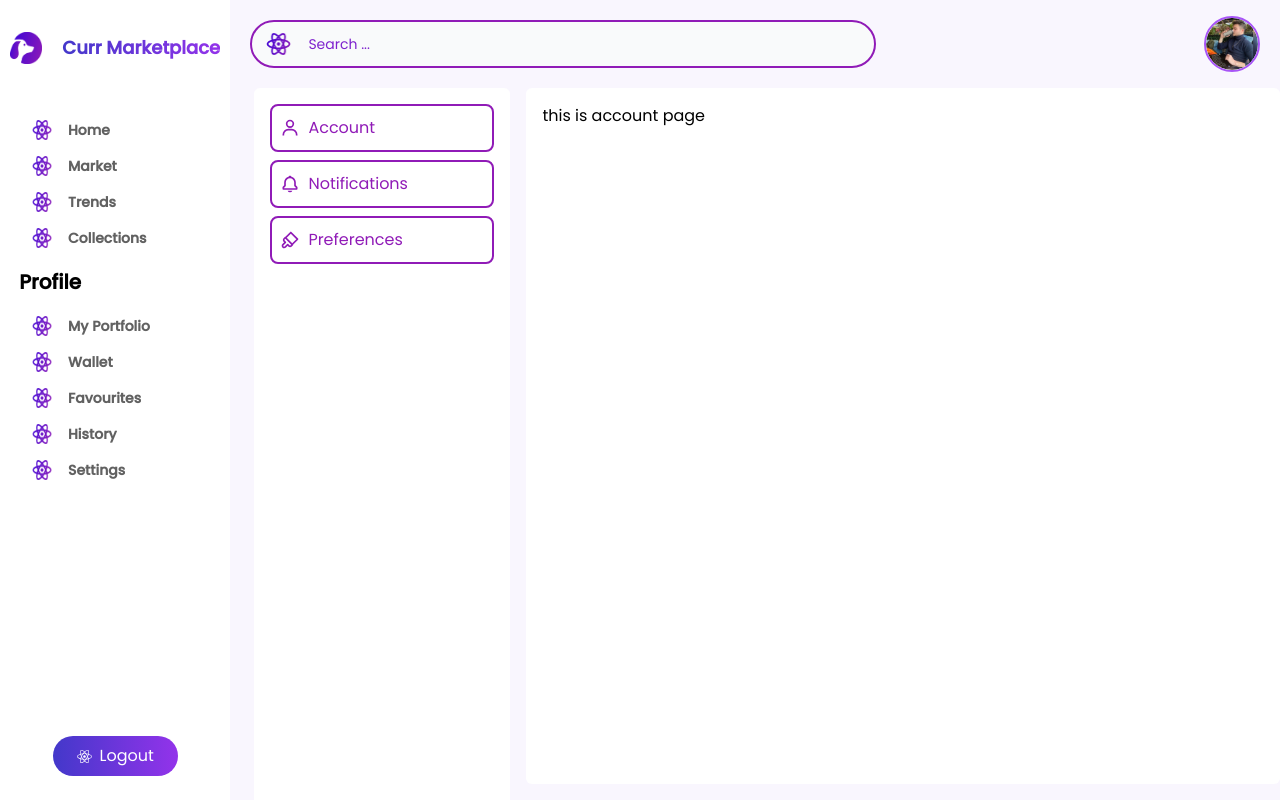
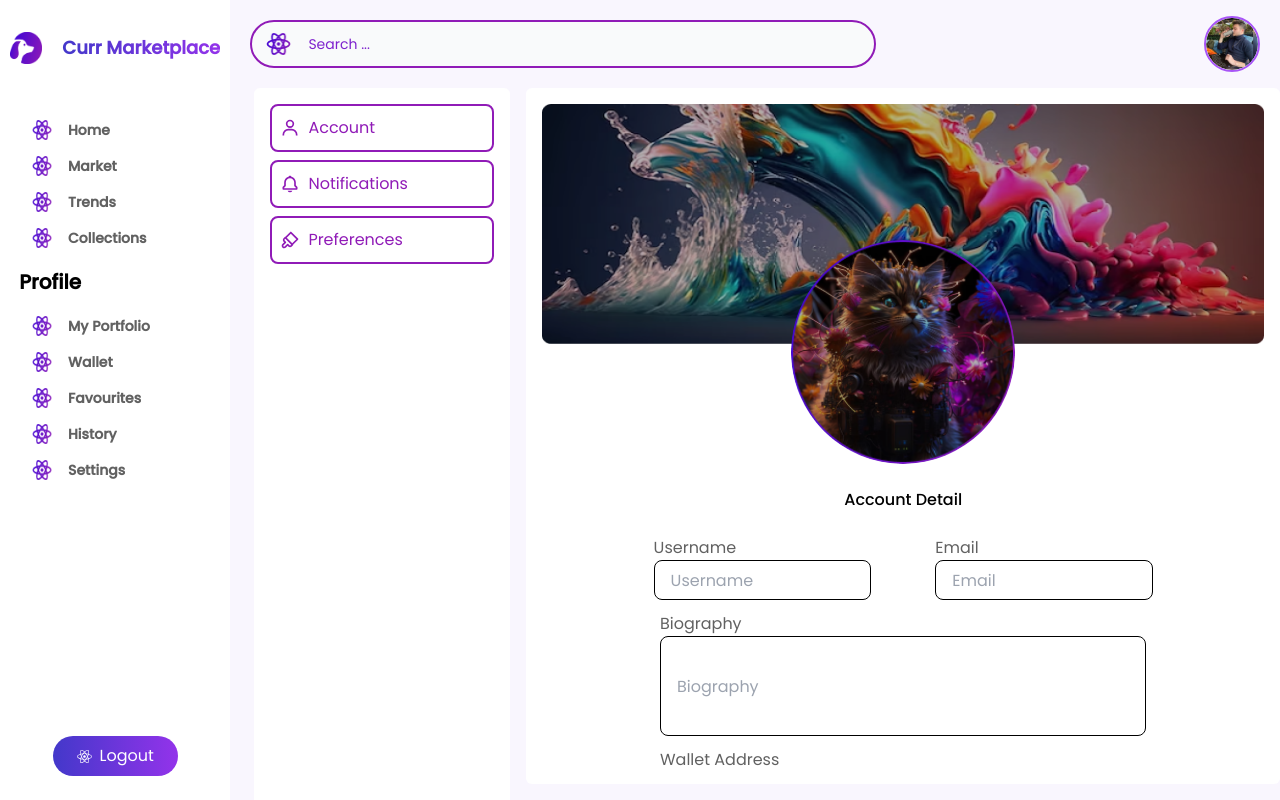
Before and after one commit to Curr-MarketPlace/web, a Next.js app: page /Settings/Account in a window 1280 px wide. Built offline with nearby package versions, Linux system fonts and the light colour scheme.

Commit message:
created: account settings page

```diff
--- /dev/null
+++ b/app/Settings/Account/InputGroup.tsx
@@ -0,0 +1,47 @@
+import React from 'react'
+
+const InputGroup = () => {
+  return (
+    <div className='flex justify-center items-center flex-col gap-3 w-full h-full '>
+      <div className='flex flex-col md:flex-row md:gap-16 gap-2  '>
+        <div className='flex flex-col'>
+          <p className='text-[#616161]'>Username</p>
+          <input
+            type='text'
+            placeholder='Username'
+            className='md:w-[17vw] w-full h-[40px] rounded-lg border  border-black px-4'
+          />
+        </div>
+        <div className='flex flex-col'>
+          <p className='text-[#616161]'>Email</p>
+
+          <input
+            type='text'
+            placeholder='Email'
+            className='md:w-[17vw] w-full  h-[40px] rounded-lg border border-black px-4'
+          />
+        </div>
+      </div>
+      <div className='flex flex-col'>
+        <p className='text-[#616161]'>Biography</p>
+
+        <input
+          type='text'
+          placeholder='Biography'
+          className='md:w-[38vw] w-full h-[100px] rounded-lg border border-black px-4 '
+        />
+      </div>
+      <div className='flex flex-col'>
+        <p className='text-[#616161]'>Wallet Address</p>
+
+        <input
+          type='text'
+          placeholder='Wallet Address'
+          className='md:w-[38vw] w-full h-[40px] rounded-lg border border-black px-4 '
+        />
+      </div>
+    </div>
+  )
+}
+
+export default InputGroup
--- a/app/Settings/Account/page.tsx
+++ b/app/Settings/Account/page.tsx
@@ -1,8 +1,33 @@
+import Image from 'next/image'
 import React from 'react'
-
+import InputGroup from './InputGroup'
 const page = () => {
   return (
-    <div>this is account page</div>
+    <div className='h-full w-full  overflow-y-auto gap-6 flex flex-col '>
+      <div className='relative min-h-[24vh] md:min-h-[45vh] w-full  flex justify-center '>
+        <div className='md:h-60 h-44 w-full absolute rounded-md '>
+          <Image
+            src={'/AccountSettingsBackGround.png'}
+            alt='bgSettingsAcc'
+            fill
+          />
+        </div>
+        <div className='relative md:h-56 md:w-56 h-28 w-28 self-end  rounded-full  flex '>
+          <Image
+            src={'/AccountSettingsProfile.png'}
+            fill
+            alt='profileSettings'
+            className='rounded-full'
+          />
+        </div>
+      </div>
+      <p className='flex items-center justify-center font-medium text-base'>
+        Account Detail
+      </p>
+      <div className='md:px-24  flex items-center justify-center'>
+        <InputGroup />
+      </div>
+    </div>
   )
 }
 
--- a/app/Settings/page.tsx
+++ b/app/Settings/page.tsx
@@ -1,15 +1,15 @@
 import React from 'react'
 import ButtonGroup from './Components/ButtonGroup'
-
+import Account from './Account/page'
 const page = () => {
   return (
     <>
-<div className='hidden md:flex'>
-  account main page
-</div>
-    <div className='flex md:hidden w-full h-full'>
-    <ButtonGroup/>
-    </div>
+      <div className='hidden md:flex h-full w-full'>
+        <Account />
+      </div>
+      <div className='flex md:hidden w-full h-full'>
+        <ButtonGroup />
+      </div>
     </>
   )
 }
```
Also changed, not shown: public/AccountSettingsBackGround.png (added), public/AccountSettingsProfile.png (added).
